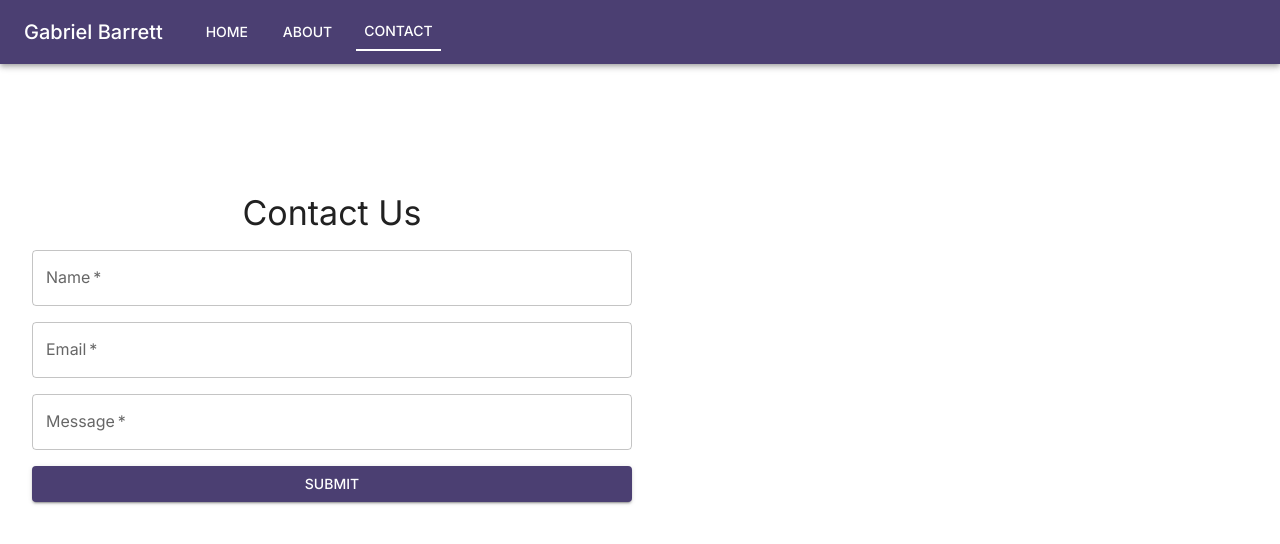
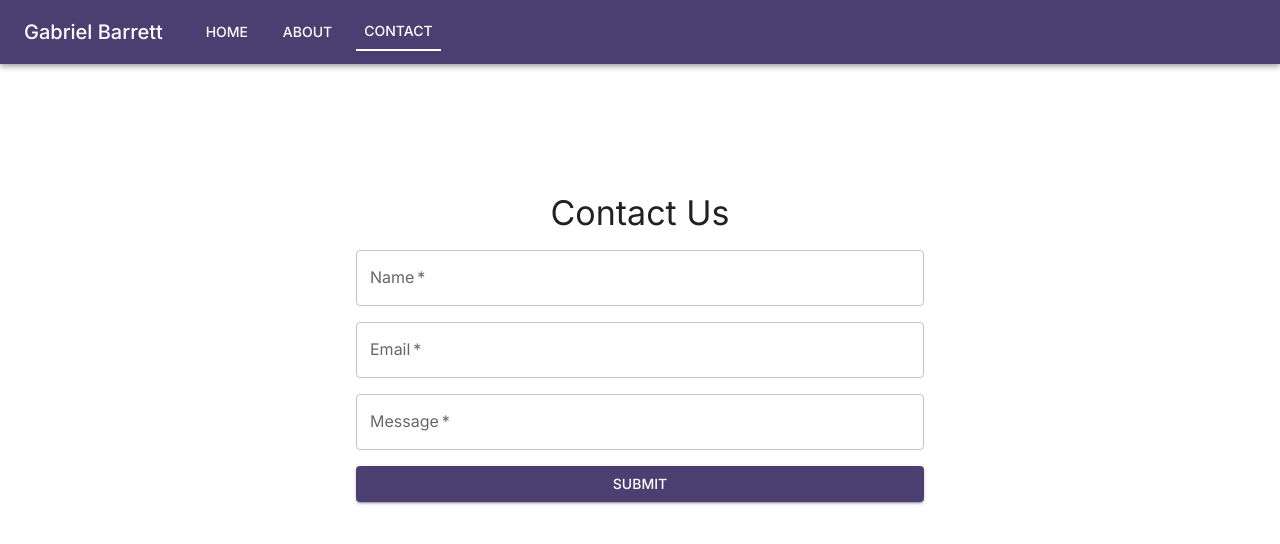
Before and after one commit to DeftVision/craftnhouse, a React (Vite) app in the folder frontend/: page /contact in a window 1280 px wide. Shown: the top 544 px of the page. Built offline with nearby package versions, Linux system fonts and the light colour scheme.

Commit message:
Contact form responds to screen width

```diff
--- a/frontend/src/config/site.config.js
+++ b/frontend/src/config/site.config.js
@@ -1,7 +1,7 @@
 export const siteConfig = {
     siteName: 'Gabriel Barrett',
     layout: {
-        type: 'heroFirst', // heroFirst, centered, sidebar
+        type: 'centered', // heroFirst, centered, sidebar
         navAnchor: 'left', // left, right
     },
     features: {
--- a/frontend/src/pages/Contact.jsx
+++ b/frontend/src/pages/Contact.jsx
@@ -1,19 +1,19 @@
 import React from 'react';
-import { Box } from '@mui/material'
-import ContactForm from '../components/ContactForm'
+import { Box } from '@mui/material';
+import ContactForm from '../components/ContactForm';
 
-export default function Contact () {
+export default function Contact() {
     return (
         <Box
             sx={{
                 maxWidth: '600px',
-                max: 'auto',
+                mx: 'auto',      // horizontal centering
                 py: 4,
-                textAlign: 'center'
+                px: 2,           // optional: side padding on mobile
+                textAlign: 'center',
             }}
-
         >
             <ContactForm />
         </Box>
     );
-};
+}
```
